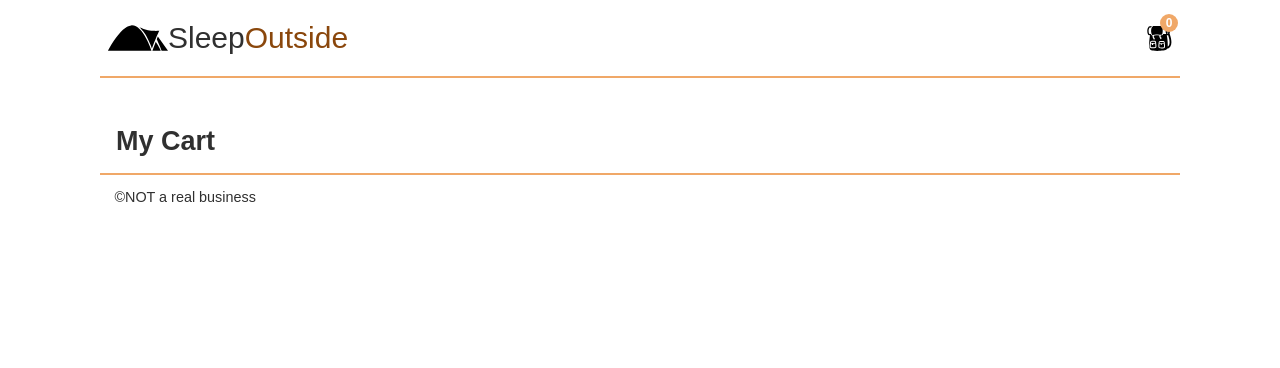
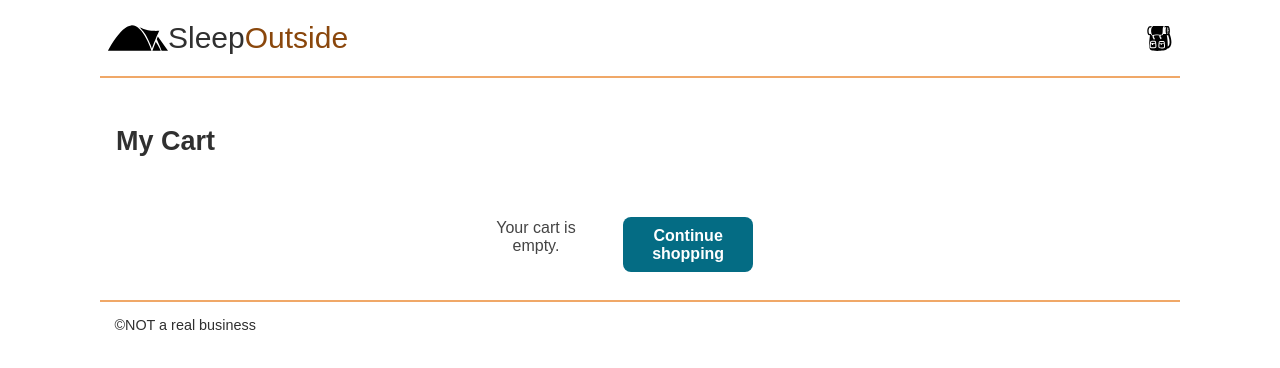
Before and after one commit to cahfua/sleepoutside-team07, a website: page src/cart/index.html in a window 1280 px wide. Drawn offline with Linux system fonts and the light colour scheme.

Commit message:
Added discount badge and empty cart message (Celestine)

```diff
--- a/src/css/style.css
+++ b/src/css/style.css
@@ -208,6 +208,18 @@ button {
   font-size: 1em;
 }
 
+/* Discount Badge (ca) */
+
+.discount-badge {
+  background-color: #ffe9e9;
+  color: #b30000;
+  font-size: 0.75rem;
+  font-weight: 600;
+  padding: 0.15rem 0.4rem;
+  border-radius: 0.4rem;
+  margin-left: 0.5rem;
+}
+
 /* End product list card */
 
 .product-detail {
@@ -278,3 +290,31 @@ footer {
   font-size: var(--small-font);
   padding: 1em;
 }
+
+/* Start empty cart message */
+
+.cart-card.empty {
+  text-align: center;
+  font-size: 1rem;
+  color: #444;
+  margin-top: 2rem;
+}
+
+.cart-card.empty a {
+  display: inline-block;
+  background-color: var(--brand, #046c84);
+  color: #fff;
+  font-weight: 600;
+  text-decoration: none;
+  padding: 0.6rem 1.2rem;
+  border-radius: 0.5rem;
+  margin-top: 1rem;
+  transition: background-color 0.3s ease, transform 0.2s ease;
+}
+
+.cart-card.empty a:hover {
+  background-color: var(--brand-700, #035a6c);
+  transform: translateY(-2px);
+}
+
+/* End empty cart message */
--- a/src/js/cart.js
+++ b/src/js/cart.js
@@ -1,7 +1,16 @@
 import { getLocalStorage, updateCartCount } from "./utils.mjs";
 
 function renderCartContents() {
-  const cartItems = getLocalStorage("so-cart");
+  const cartItems = getLocalStorage("so-cart") || [];
+  if (cartItems.length === 0) {
+    document.querySelector(".product-list").innerHTML = `
+      <li class="cart-card empty">
+        <p>Your cart is empty.</p>
+        <p><a href="/index.html">Continue shopping</a></p>
+      </li>`;
+    return;
+  }
+
   const htmlItems = cartItems.map((item) => cartItemTemplate(item));
   document.querySelector(".product-list").innerHTML = htmlItems.join("");
 }
```
Also changed, not shown: src/js/ProductList.mjs (+13 -1 lines), 1 other file.
